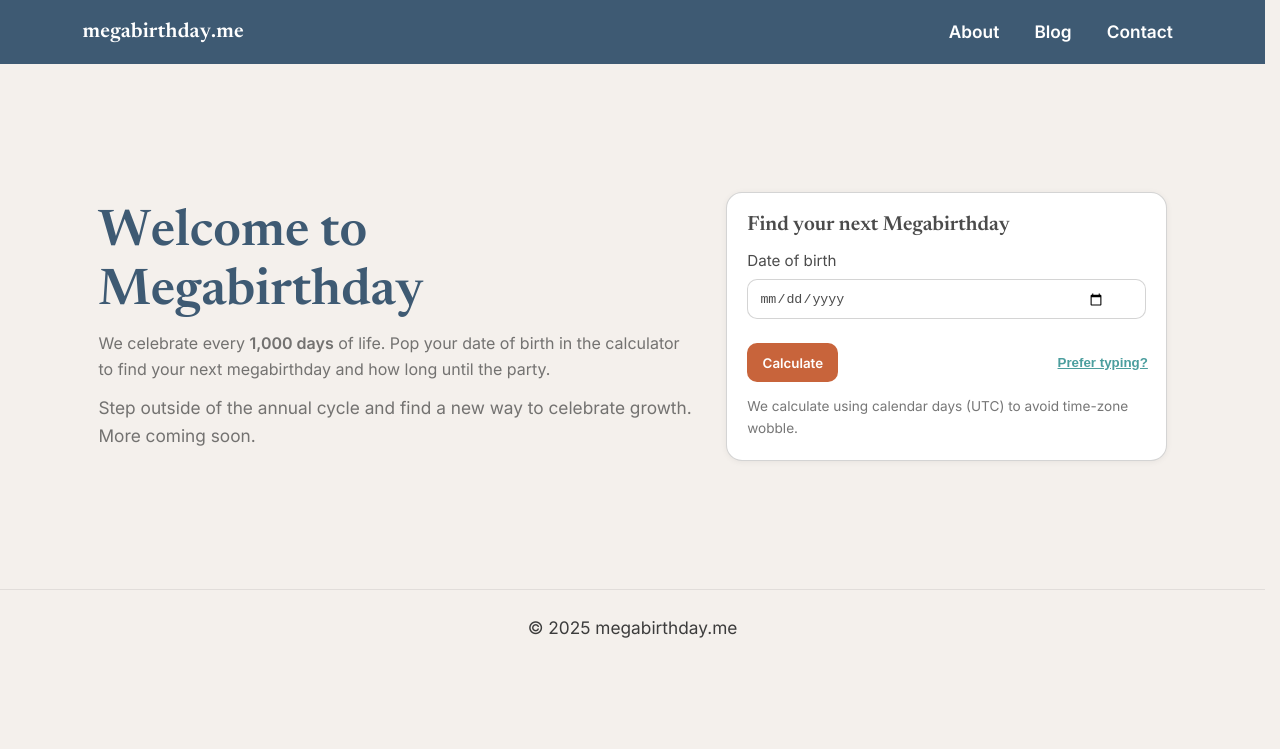
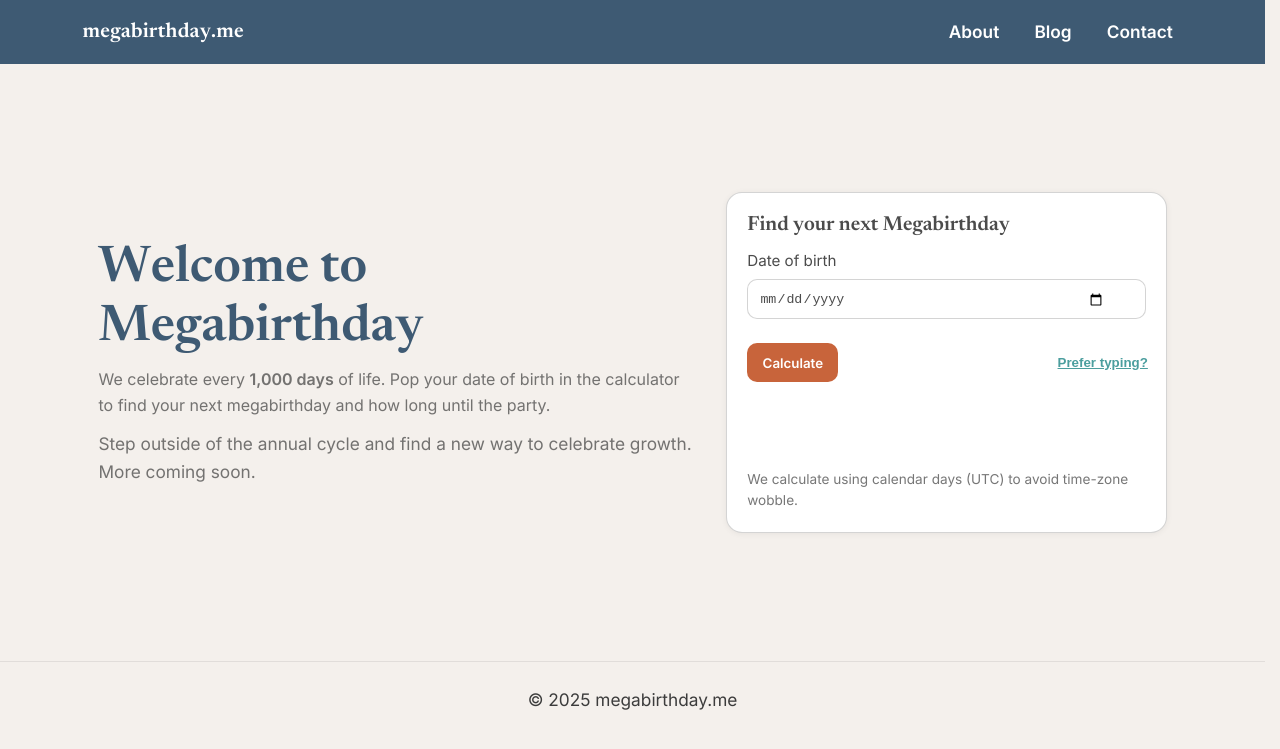
Before and after one commit to Vazool/megabirthday, a Jekyll site: the page built from index.html, in a window 1280 px wide. Shown: the top 749 px of the page. Built offline with Jekyll 4.4.1, drawn with Linux system fonts in a browser that asks for light colours.

Commit message:
Update main.css

```diff
--- a/assets/css/main.css
+++ b/assets/css/main.css
@@ -528,3 +528,28 @@ a:hover { color: var(--dusty-rose); text-decoration: underline; }
     display: flex;
   }
 }
+/* === FINAL override: result area should not jump the layout === */
+.mb-card { --result-lines: 3; } /* try 2–3 depending on how many lines your copy wraps */
+
+/* use #result to bump specificity and win the cascade */
+#result.mb-result{
+  display: block !important;                 /* always occupies space */
+  opacity: 0;                                /* hidden until we show it */
+  transition: opacity 140ms ease;
+  border-top: 1px dashed transparent;        /* invisible until shown */
+  padding-top: .6rem;
+  min-height: calc(1em * var(--result-lines, 2) + .6rem + 1px); /* reserve space */
+  color: var(--charcoal);
+}
+#result.mb-result.is-visible{
+  opacity: 1;
+  border-top-color: rgba(0,0,0,.28);
+}
+
+/* hard-override any legacy :empty rule if it still exists somewhere */
+#result.mb-result:empty{
+  display: block !important;
+  min-height: calc(1em * var(--result-lines, 2) + .6rem + 1px) !important;
+  border-top-color: transparent !important;
+  padding-top: .6rem !important;
+}
```
